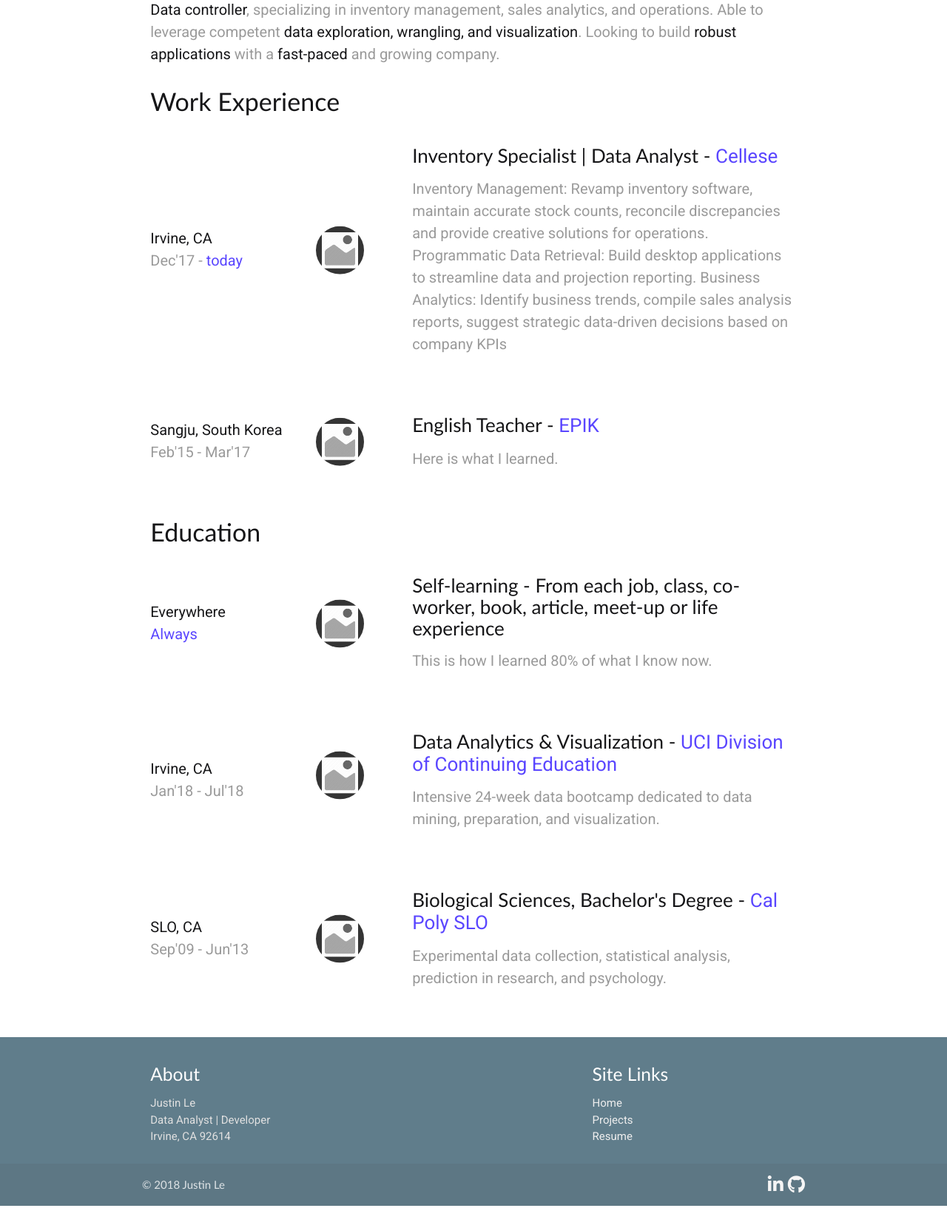
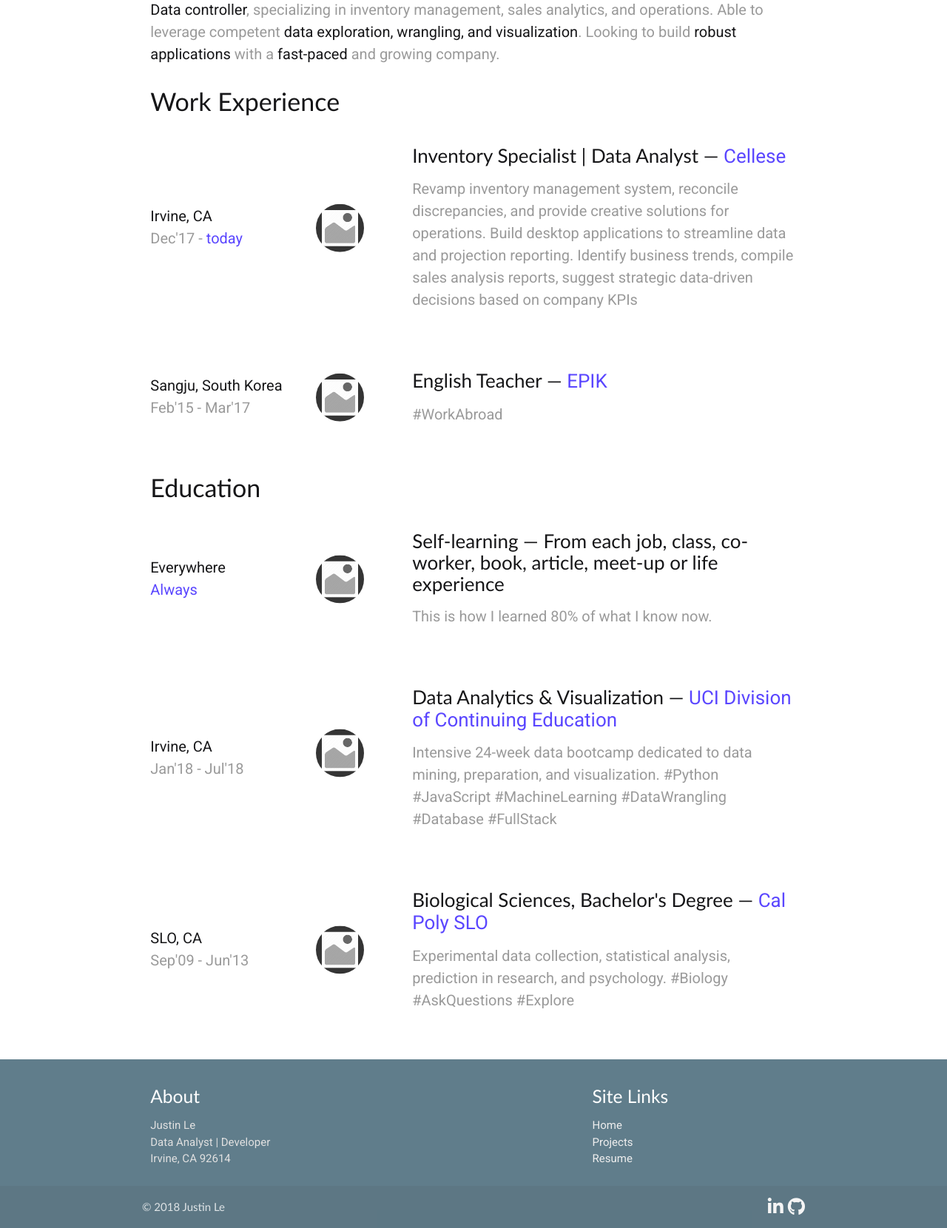
Before and after one commit to Jayleh/justin-le, a Flask app: page /resume in a window 1280 px wide. Shown: the part 143-1803 px from the top of the page at 74% size. Before the commit the page ends 1773 px from the top, so only its background shows below. Run offline with Flask 2, Linux system fonts and the light colour scheme; some libraries are stand-ins or nearby versions; some web fonts are replaced.

Commit message:
edit resume content

```diff
--- a/justin/templates/resume.html
+++ b/justin/templates/resume.html
@@ -60,15 +60,14 @@
             <img src="{{ url_for('static', filename='img/placeholder-circle.png') }}" class="circle responsive-img">
           </div>
           <div class="position">
-            <h4>Inventory Specialist &#124; Data Analyst -
+            <h4>Inventory Specialist &#124; Data Analyst &mdash;
               <a href="https://anteage.com/" target="_blank" class="color-accent">Cellese</a>
             </h4>
           </div>
           <div class="description">
-            <p>Inventory Management: Revamp inventory software, maintain accurate stock counts, reconcile discrepancies and
-              provide creative solutions for operations. Programmatic Data Retrieval: Build desktop applications to streamline
-              data and projection reporting. Business Analytics: Identify business trends, compile sales analysis reports,
-              suggest strategic data-driven decisions based on company KPIs</p>
+            <p>Revamp inventory management system, reconcile discrepancies, and provide creative solutions for operations. Build
+              desktop applications to streamline data and projection reporting. Identify business trends, compile sales analysis
+              reports, suggest strategic data-driven decisions based on company KPIs</p>
           </div>
         </div>
       </div>
@@ -88,12 +87,14 @@
             <img src="{{ url_for('static', filename='img/placeholder-circle.png') }}" class="circle responsive-img">
           </div>
           <div class="position">
-            <h4>English Teacher -
+            <h4>English Teacher &mdash;
               <a href="http://www.epik.go.kr/index.do" target="_blank" class="color-accent">EPIK</a>
             </h4>
           </div>
           <div class="description">
-            <p>Here is what I learned.</p>
+            <p>
+              <span>#WorkAbroad</span>
+            </p>
           </div>
         </div>
       </div>
@@ -123,10 +124,12 @@
               <img src="{{ url_for('static', filename='img/placeholder-circle.png') }}" class="circle responsive-img">
             </div>
             <div class="position">
-              <h4>Self-learning - From each job, class, co-worker, book, article, meet-up or life experience</h4>
+              <h4>Self-learning &mdash; From each job, class, co-worker, book, article, meet-up or life experience</h4>
             </div>
             <div class="description">
-              <p>This is how I learned 80% of what I know now.</p>
+              <p>This is how I learned 80% of what I know now.
+                <span></span>
+              </p>
             </div>
           </div>
         </div>
@@ -148,12 +151,14 @@
               <img src="{{ url_for('static', filename='img/placeholder-circle.png') }}" class="circle responsive-img">
             </div>
             <div class="position valign-wrapper">
-              <h4>Data Analytics &amp; Visualization -
+              <h4>Data Analytics &amp; Visualization &mdash;
                 <a href="https://bootcamp.ce.uci.edu/data/" target="_blank" class="color-accent">UCI Division of Continuing Education</a>
               </h4>
             </div>
             <div class="description">
-              <p>Intensive 24-week data bootcamp dedicated to data mining, preparation, and visualization.</p>
+              <p>Intensive 24-week data bootcamp dedicated to data mining, preparation, and visualization.
+                <span>#Python #JavaScript #MachineLearning #DataWrangling #Database #FullStack</span>
+              </p>
             </div>
           </div>
         </div>
@@ -175,12 +180,14 @@
               <img src="{{ url_for('static', filename='img/placeholder-circle.png') }}" class="circle responsive-img">
             </div>
             <div class="position">
-              <h4>Biological Sciences, Bachelor's Degree -
+              <h4>Biological Sciences, Bachelor's Degree &mdash;
                 <a href="https://www.calpoly.edu/" target="_blank" class="color-accent">Cal Poly SLO</a>
               </h4>
             </div>
             <div class="description">
-              <p>Experimental data collection, statistical analysis, prediction in research, and psychology.</p>
+              <p>Experimental data collection, statistical analysis, prediction in research, and psychology.
+                <span>#Biology #AskQuestions #Explore</span>
+              </p>
             </div>
           </div>
         </div>
```
